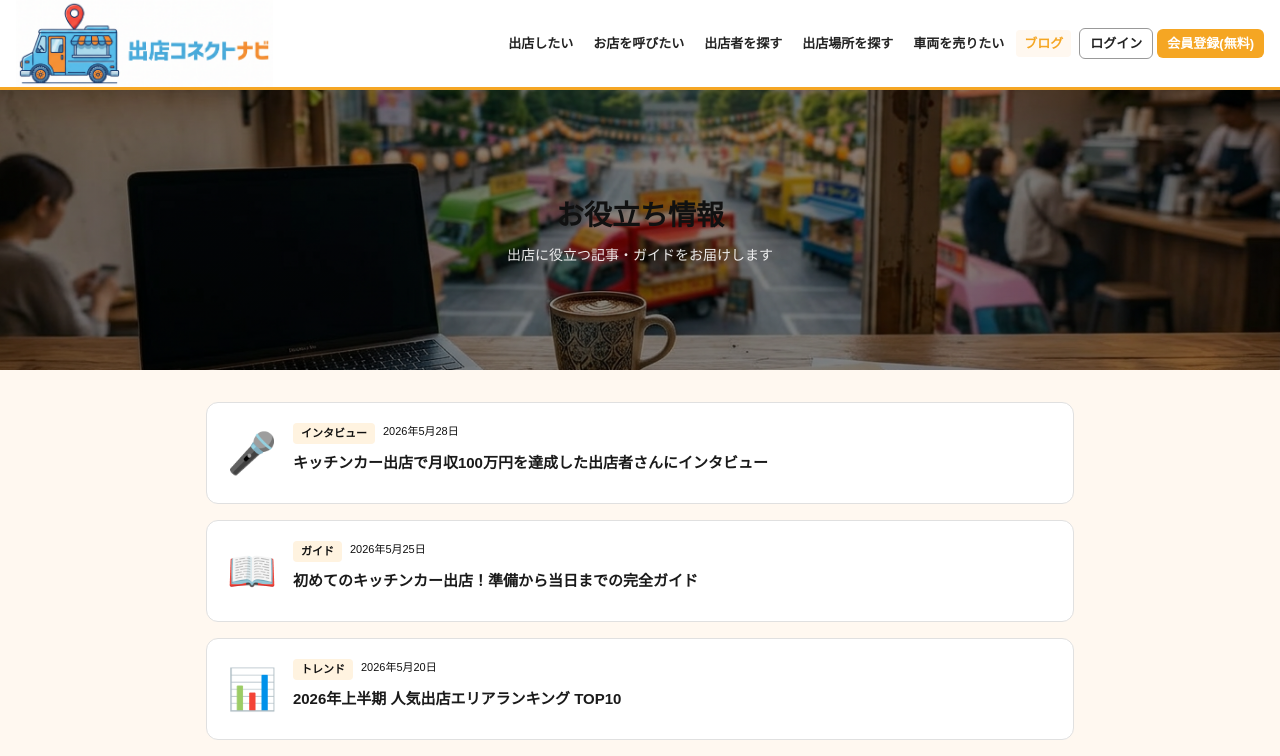
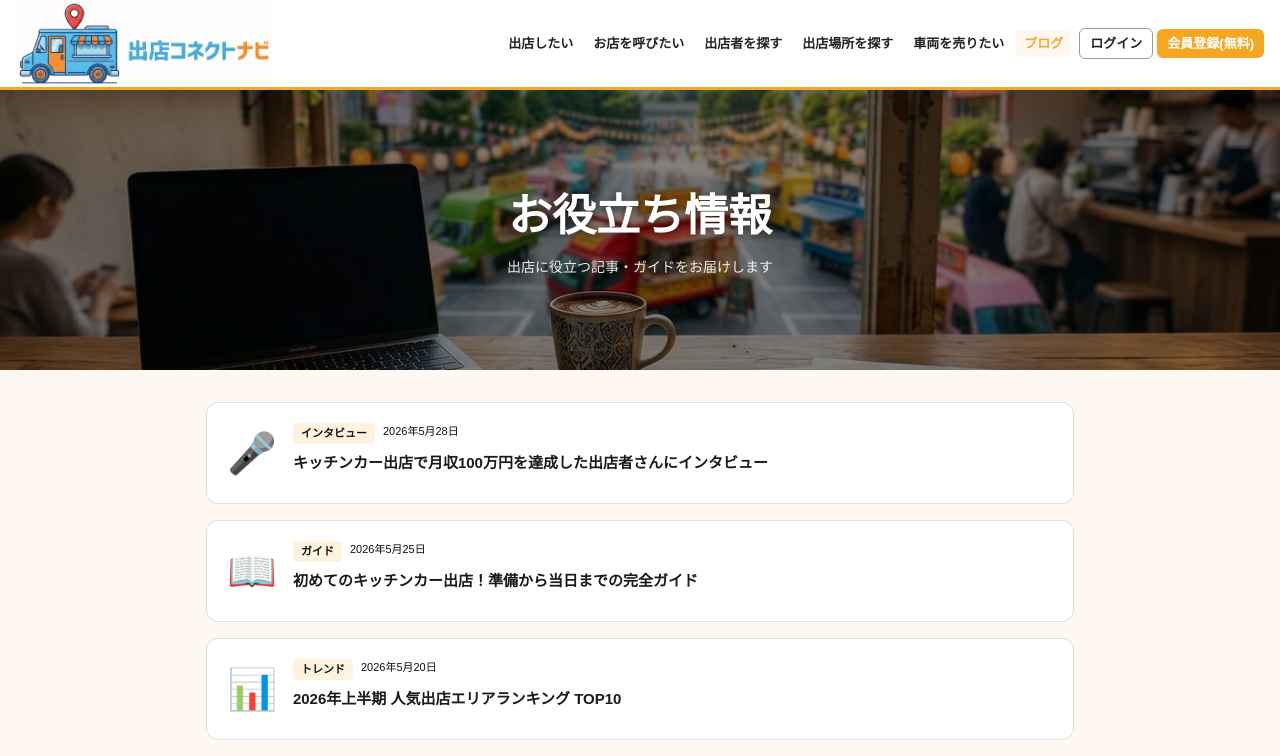
Before and after one commit to rinfuku0917/shutten-connect-navi, a Next.js app: page /blog in a window 1280 px wide. Shown: the top 756 px of the page. Built offline with nearby package versions, Linux system fonts and the light colour scheme.

Commit message:
make blog hero title white

```diff
--- a/app/blog/page.tsx
+++ b/app/blog/page.tsx
@@ -14,7 +14,7 @@ export default function BlogPage() {
     <div style={{background:'#FFF8F0',minHeight:'100vh'}}>
       <Nav />
       <div style={{background:'linear-gradient(rgba(0,0,0,0.45),rgba(0,0,0,0.45)),url(/hero-blog.png) center/cover no-repeat',padding:'80px 24px',textAlign:'center',minHeight:'280px',display:'flex',flexDirection:'column',alignItems:'center',justifyContent:'center'}}>
-        <h1 style={{fontSize:'28px',fontWeight:'900',color:'#111',marginBottom:'8px'}}>お役立ち情報</h1>
+        <h1 style={{fontSize:'clamp(28px,4vw,44px)',fontWeight:'900',color:'#fff',marginBottom:'8px',textShadow:'0 2px 8px rgba(0,0,0,0.5)'}}>お役立ち情報</h1>
         <p style={{fontSize:'14px',color:'rgba(255,255,255,0.9)'}}>出店に役立つ記事・ガイドをお届けします</p>
       </div>
       <div style={{maxWidth:'900px',margin:'0 auto',padding:'32px 16px'}}>
```
